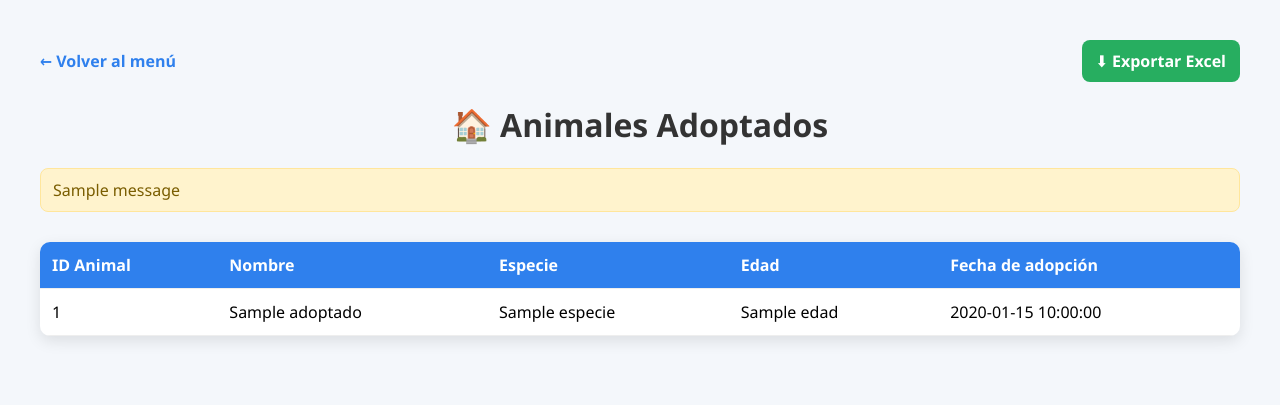
After one commit to Brahian-Nova/refugio-animales, a Flask app: page /adoptados in a window 1280 px wide. The commit adds this page. Shown: the top 405 px of the page. Run offline with Flask 3, Linux system fonts and the light colour scheme; the visitor is signed in with stand-in values (Sample User, id 1); one stand-in notice (Sample message) is shown; a database or web service that is not in the repository returns one stand-in record (values such as "Sample title"); some libraries are stand-ins or nearby versions.

Commit message:
Implementa animales adoptados con Mongo y exportación Excel

```diff
--- a/app.py
+++ b/app.py
@@ -1,10 +1,12 @@
 import os
+import re
+from datetime import datetime
+from io import BytesIO
 
-from flask import Flask, render_template, request, redirect, flash, session
 import psycopg2
-import re
 from pymongo import MongoClient
-
+from openpyxl import Workbook
+from flask import Flask, render_template, request, redirect, flash, session, send_file
 
 app = Flask(__name__)
 app.secret_key = "clave_secreta"
@@ -383,6 +385,128 @@ def test_mongo():
 
     except Exception as e:
         return f"Error Mongo: {e}"
+
+@app.route("/adoptar/<int:id>", methods=["POST"])
+
+def adoptar_animal(id):
+
+    conn = None
+    cur = None
+
+    try:
+        conn = get_connection()
+        cur = conn.cursor()
+
+        cur.execute("""
+            SELECT id, nombre, especie, edad, adoptado
+            FROM animales
+            WHERE id = %s
+            FOR UPDATE
+        """, (id,))
+        animal = cur.fetchone()
+
+        if not animal:
+            flash("El animal no existe")
+            return redirect("/adopciones")
+
+        if animal[4]:
+            flash("Este animal ya fue adoptado")
+            return redirect("/adopciones")
+
+        cur.execute("""
+            UPDATE animales
+            SET adoptado = TRUE
+            WHERE id = %s
+        """, (id,))
+
+        db = get_mongo()
+        db.adoptados.insert_one({
+            "animal_id": animal[0],
+            "nombre": animal[1],
+            "especie": animal[2],
+            "edad": animal[3],
+            "fecha_adopcion": datetime.utcnow()
+        })
+
+        conn.commit()
+        flash(f"{animal[1]} fue adoptado exitosamente")
+
+    except Exception as e:
+        if conn:
+            conn.rollback()
+        print(e)
+        flash("No se pudo completar la adopción. Intenta nuevamente.")
+    finally:
+        if cur:
+            cur.close()
+        if conn:
+            conn.close()
+
+    return redirect("/adopciones")
+
+@app.route("/adoptados")
+def adoptados():
+
+    if "usuario" not in session:
+        return redirect("/")
+
+    try:
+        db = get_mongo()
+        adoptados_data = list(
+            db.adoptados.find({}, {"_id": 0}).sort("fecha_adopcion", -1)
+        )
+    except Exception as e:
+        print(e)
+        flash("No se pudieron cargar los adoptados desde MongoDB")
+        adoptados_data = []
+
+    return render_template("adoptados.html", adoptados=adoptados_data)
+
+@app.route("/adoptados/exportar")
+def exportar_adoptados():
+
+    if "usuario" not in session:
+        return redirect("/")
+
+    try:
+        db = get_mongo()
+        adoptados_data = list(
+            db.adoptados.find({}, {"_id": 0}).sort("fecha_adopcion", -1)
+        )
+
+        wb = Workbook()
+        ws = wb.active
+        ws.title = "Adoptados"
+        ws.append(["ID Animal", "Nombre", "Especie", "Edad", "Fecha Adopción"])
+
+        for item in adoptados_data:
+            fecha = item.get("fecha_adopcion")
+            if hasattr(fecha, "strftime"):
+                fecha = fecha.strftime("%Y-%m-%d %H:%M:%S")
+
+            ws.append([
+                item.get("animal_id", ""),
+                item.get("nombre", ""),
+                item.get("especie", ""),
+                item.get("edad", ""),
+                fecha or ""
+            ])
+
+        output = BytesIO()
+        wb.save(output)
+        output.seek(0)
+
+        return send_file(
+            output,
+            as_attachment=True,
+            download_name="animales_adoptados.xlsx",
+            mimetype="application/vnd.openxmlformats-officedocument.spreadsheetml.sheet"
+        )
+
+    except Exception as e:
+        print(e)
+        flash("No se pudo exportar el archivo Excel de adoptados")
+        return redirect("/adoptados")
 # -----------------------------------------
 # EJECUTAR APP
 # -----------------------------------------
--- /dev/null
+++ b/templates/adoptados.html
@@ -0,0 +1,139 @@
+<!DOCTYPE html>
+<html lang="es">
+<head>
+<meta charset="UTF-8">
+<meta name="viewport" content="width=device-width, initial-scale=1.0">
+<title>Animales Adoptados</title>
+<link rel="stylesheet" href="{{ url_for('static', filename='css/style.css') }}">
+<style>
+body{
+font-family:'Segoe UI', Tahoma, Geneva, Verdana, sans-serif;
+background:#f4f7fb;
+margin:0;
+padding:40px;
+}
+
+.header{
+display:flex;
+justify-content:space-between;
+align-items:center;
+flex-wrap:wrap;
+gap:12px;
+margin-bottom:20px;
+}
+
+.header a{
+text-decoration:none;
+font-weight:bold;
+}
+
+.actions{
+display:flex;
+gap:12px;
+}
+
+.btn{
+display:inline-block;
+padding:10px 14px;
+border-radius:8px;
+text-decoration:none;
+font-weight:bold;
+color:white;
+background:#2f80ed;
+}
+
+.btn:hover{ background:#1c5ec4; }
+
+.btn-export{ background:#27ae60; }
+.btn-export:hover{ background:#1e874b; }
+
+.alert{
+background:#fff3cd;
+color:#7a5d00;
+border:1px solid #ffe69c;
+padding:10px 12px;
+border-radius:8px;
+margin-bottom:15px;
+}
+
+table{
+width:100%;
+border-collapse:collapse;
+background:white;
+border-radius:10px;
+overflow:hidden;
+box-shadow:0 5px 15px rgba(0,0,0,0.1);
+}
+
+th, td{
+padding:12px;
+text-align:left;
+border-bottom:1px solid #eee;
+}
+
+th{ background:#2f80ed; color:white; }
+
+.empty{
+margin-top:20px;
+background:white;
+padding:16px;
+border-radius:10px;
+box-shadow:0 5px 15px rgba(0,0,0,0.06);
+color:#555;
+}
+</style>
+</head>
+<body>
+
+<div class="header">
+  <a href="/menu">← Volver al menú</a>
+  <div class="actions">
+    <a class="btn btn-export" href="/adoptados/exportar">⬇ Exportar Excel</a>
+  </div>
+</div>
+
+<h1>🏠 Animales Adoptados</h1>
+
+{% with messages = get_flashed_messages() %}
+  {% if messages %}
+    {% for message in messages %}
+      <div class="alert">{{ message }}</div>
+    {% endfor %}
+  {% endif %}
+{% endwith %}
+
+{% if adoptados %}
+<table>
+  <thead>
+    <tr>
+      <th>ID Animal</th>
+      <th>Nombre</th>
+      <th>Especie</th>
+      <th>Edad</th>
+      <th>Fecha de adopción</th>
+    </tr>
+  </thead>
+  <tbody>
+    {% for item in adoptados %}
+    <tr>
+      <td>{{ item.animal_id }}</td>
+      <td>{{ item.nombre }}</td>
+      <td>{{ item.especie }}</td>
+      <td>{{ item.edad }}</td>
+      <td>
+        {% if item.fecha_adopcion and item.fecha_adopcion.strftime %}
+          {{ item.fecha_adopcion.strftime('%Y-%m-%d %H:%M:%S') }}
+        {% else %}
+          {{ item.fecha_adopcion or '-' }}
+        {% endif %}
+      </td>
+    </tr>
+    {% endfor %}
+  </tbody>
+</table>
+{% else %}
+<div class="empty">No hay registros de animales adoptados todavía.</div>
+{% endif %}
+
+</body>
+</html>
--- a/templates/menu.html
+++ b/templates/menu.html
@@ -133,6 +133,8 @@ background:#c0392b !important;
 
 <a href="/adopciones">🐾 Ver Mascotas en Adopción</a>
 
+<a href="/adoptados">🏠 Animales Adoptados</a>
+
 <a href="/logout" class="logout">Cerrar sesión</a>
 
 </div>
```
Also changed, not shown: templates/adopciones.html (+19 -5 lines).
